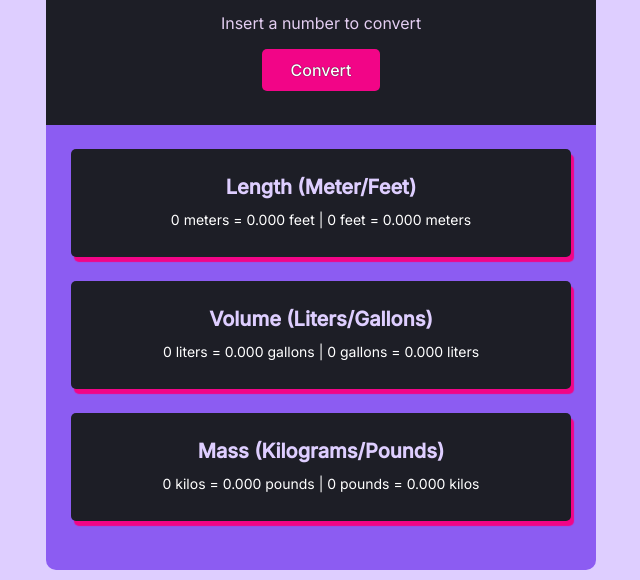
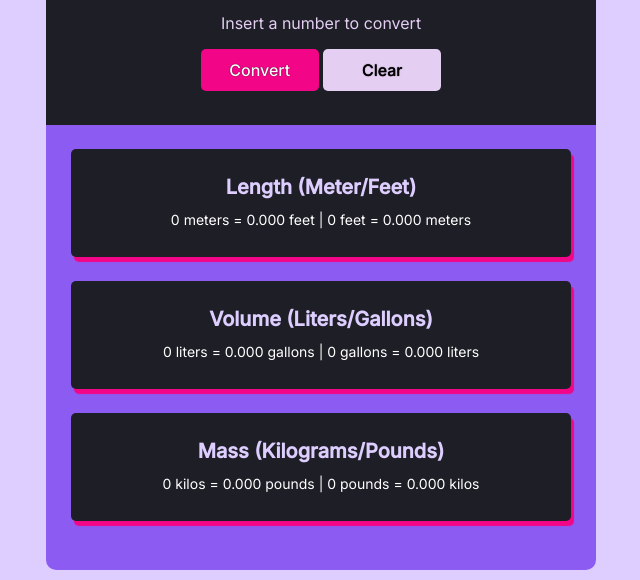
Before and after one commit to rafaelnacle/unit-converter, a plain HTML site: page index.html in a window 1280 px wide. Shown: the part 220-800 px from the top of the page, without its empty margins (319-959 px from the left). Drawn offline with Linux system fonts and the light colour scheme.

Commit message:
implemented the clear button

```diff
--- a/assets/css/styles.css
+++ b/assets/css/styles.css
@@ -79,10 +79,15 @@ input[type=number]{
 }
 
 #convert-btn {
-  width: 118px;
-  min-height: 42px;
-  border: none;
   background: var(--quinary);
+  color: var(--secondary);
+}
+
+#clear-btn {
+  background: var(--text);
+}
+
+.btn {
   border-radius: 5px;
 
   margin-top: 16px;
@@ -91,8 +96,10 @@ input[type=number]{
   font-size: 16px;
   font-weight: 500;
   font-family: 'Inter', sans-serif;
-  color: var(--secondary);
   text-shadow: 0px 0px 1px black;
+  width: 118px;
+  min-height: 42px;
+  border: none;
 }
 
 .card {
--- a/assets/js/index.js
+++ b/assets/js/index.js
@@ -4,6 +4,7 @@ const volumeEl = document.getElementById('volume');
 const massEl = document.getElementById('mass');
 const convertBtn = document.getElementById('convert-btn');
 const errorEl = document.getElementById('error');
+const clearBtn = document.getElementById('clear-btn');
 
 lengthEl.textContent = 0;
 volumeEl.textContent = 0;
@@ -21,6 +22,12 @@ convertBtn.addEventListener('click', function () {
   } else {
     errorEl.textContent = 'Please insert a positive number';
   }
+});
+
+clearBtn.addEventListener('click', function () {
+  unitEl.value = '';
+  unit = 0;
+  convert(0);
 });
 
 function convert(unit) {
--- a/index.html
+++ b/index.html
@@ -21,7 +21,10 @@
 
         <input type="number" name="unit" id="unit-input" min="0" />
         <p id="error">Insert a number to convert</p>
-        <button id="convert-btn">Convert</button>
+        <div>
+          <button class="btn" id="convert-btn">Convert</button>
+          <button class="btn" id="clear-btn">Clear</button>
+        </div>
       </header>
       <main>
         <section class="length card">
```
